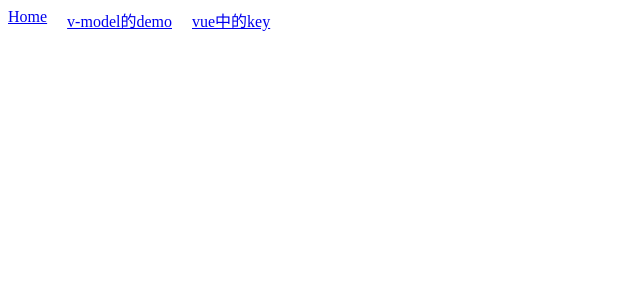
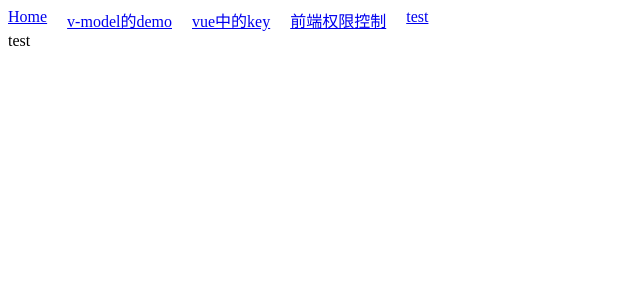
Before and after one commit to Zengzzhao/Interview-vue, a Vue app: page /test in a window 1280 px wide. Shown: the top 300 px of the page, without its empty margins (0-640 px from the left). Built offline with nearby package versions, Linux system fonts and the light colour scheme.

Commit message:
feat: 增加test页面与权限demo

```diff
--- a/src/App.vue
+++ b/src/App.vue
@@ -8,6 +8,8 @@ import { RouterLink, RouterView } from 'vue-router'
       <RouterLink to="/">Home</RouterLink>
       <RouterLink to="/v-model">v-model的demo</RouterLink>
       <RouterLink to="/key">vue中的key</RouterLink>
+      <RouterLink to="/premission">前端权限控制</RouterLink>
+      <RouterLink to="/test">test</RouterLink>
     </div>
   </header>
 
@@ -15,8 +17,8 @@ import { RouterLink, RouterView } from 'vue-router'
 </template>
 
 <style scoped>
-.wrapper{
+.wrapper {
   display: flex;
-  gap:20px;
+  gap: 20px;
 }
 </style>
--- a/src/router/index.ts
+++ b/src/router/index.ts
@@ -21,6 +21,16 @@ const router = createRouter({
       path:'/key',
       name:'key',
       component:()=>import('@/views/key/index.vue')
+    },
+    {
+      path:'/premission',
+      name:'premission',
+      component:()=>import('@/views/premission/index.vue')
+    },
+    {
+      path:'/test',
+      name:'test',
+      component:()=>import('@/views/test/index.vue')
     }
   ],
 })
--- /dev/null
+++ b/src/views/premission/index.vue
@@ -0,0 +1,13 @@
+<template>
+    <div class="container">
+
+    </div>
+</template>
+
+<script setup lang='ts'>
+
+</script>
+
+<style scoped>
+
+</style>
--- /dev/null
+++ b/src/views/test/index.vue
@@ -0,0 +1,10 @@
+<template>
+    <div>test</div>
+</template>
+
+<script setup lang='ts'>
+</script>
+
+<style scoped>
+
+</style>
```
Also changed, not shown: 2 other files (tests, documents, lock files or other folders).
